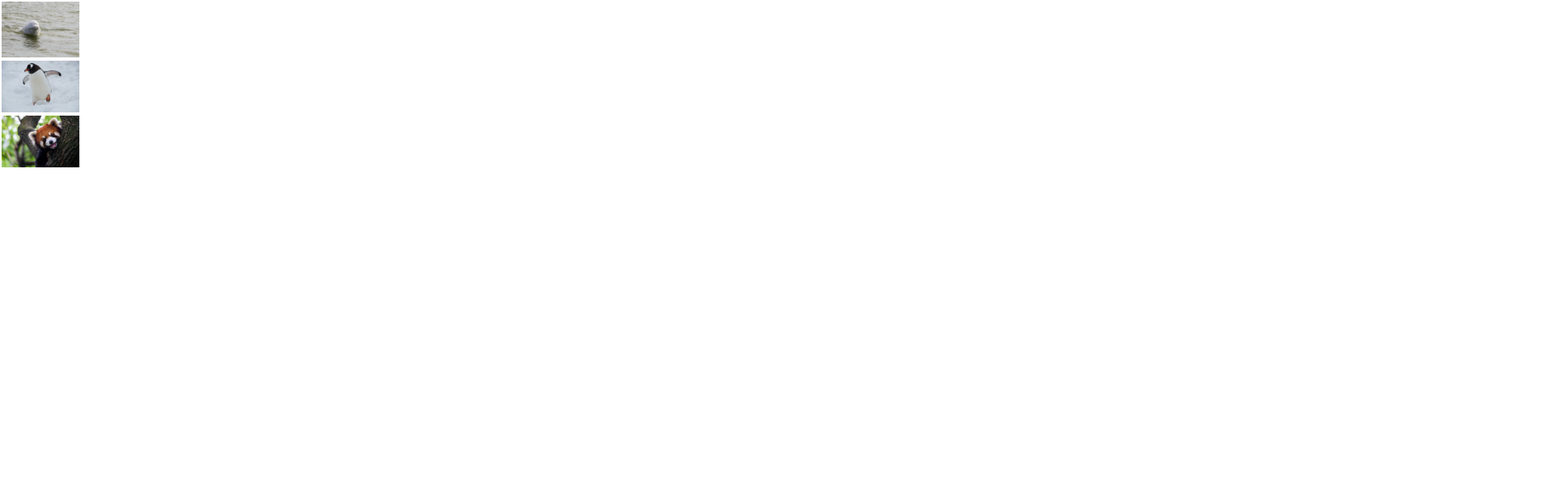
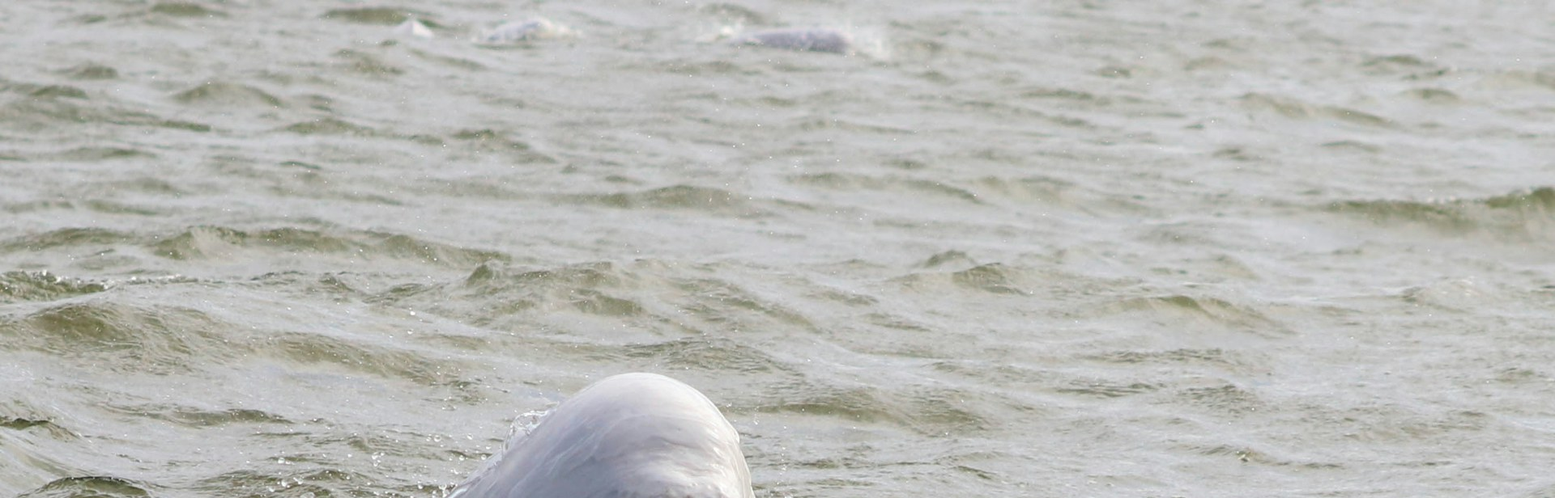
Before and after one commit to Dylan-JM/week02-assignment, a plain HTML site: page index.html in a window 1280 px wide. Both pictures are taken after a click on the picture 50 px from the left and 36 px from the top of the page. Shown: the top 616 px of the page at 81% size, 1920 px wide, since content can reach past the window. Drawn offline with Linux system fonts and the light colour scheme.

Commit message:
feat: fullscreen images added

```diff
--- a/index.html
+++ b/index.html
@@ -5,9 +5,10 @@
     <meta name="viewport" content="width=device-width, initial-scale=1.0" />
     <link rel="stylesheet" href="styles.css" />
     <script src="main.js" defer></script>
-    <title>Week02 Assignent</title>
+    <title>Week02 Assignment</title>
   </head>
   <body>
+    <section class="fullscreen-container" id="fullscreen-container"></section>
     <section class="thumbnail-container" id="thumbnail-container"></section>
   </body>
 </html>
--- a/main.js
+++ b/main.js
@@ -35,6 +35,13 @@ function createThumbnails() {
 
 function createFullscreenImages(event) {
   console.log(event.target.alt);
+  const fullscreenContainer = document.getElementById("fullscreen-container");
+  fullscreenContainer.innerHTML = null;
+  const newImg = document.createElement("img");
+  newImg.src = event.target.src;
+  newImg.alt = event.target.alt;
+  newImg.className = "fullscreen-image";
+  fullscreenContainer.appendChild(newImg);
 }
 
 createThumbnails();
```
